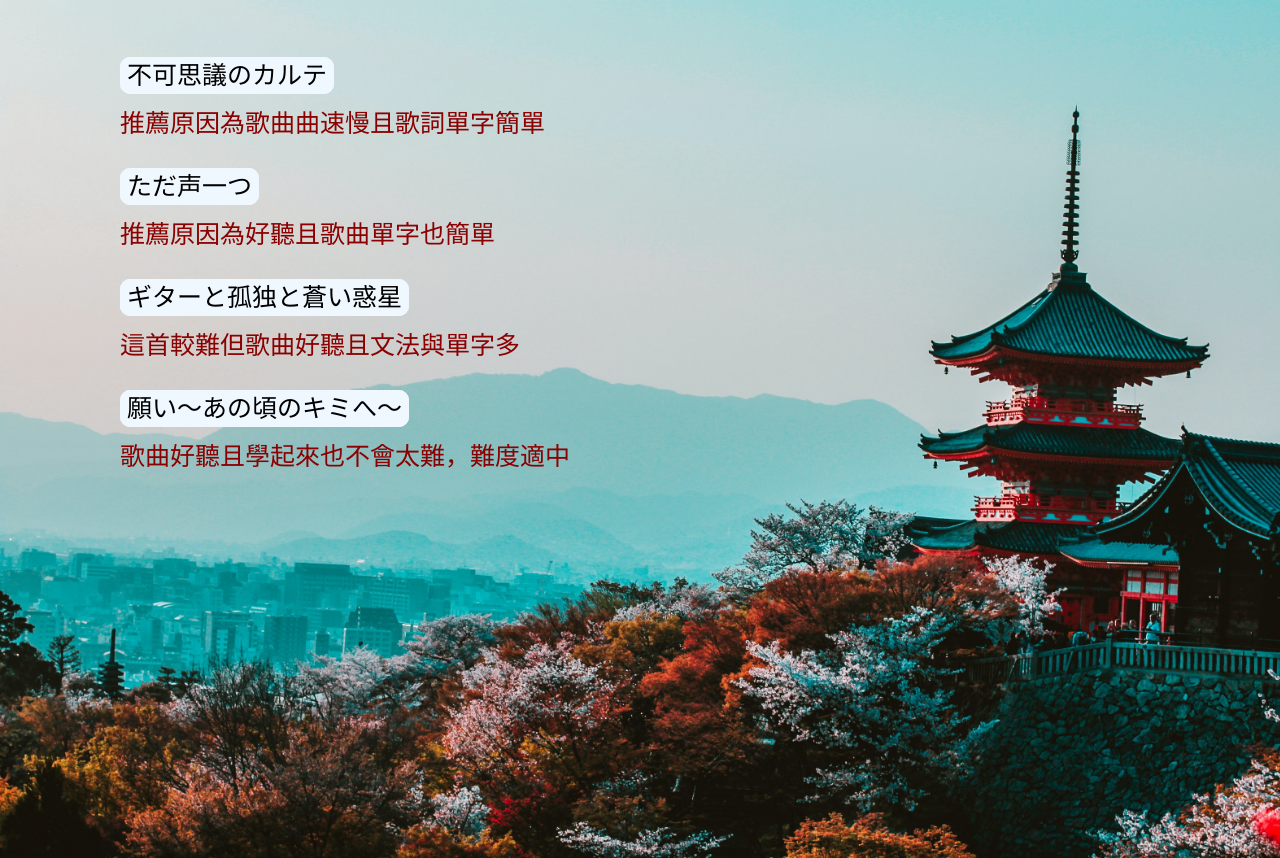
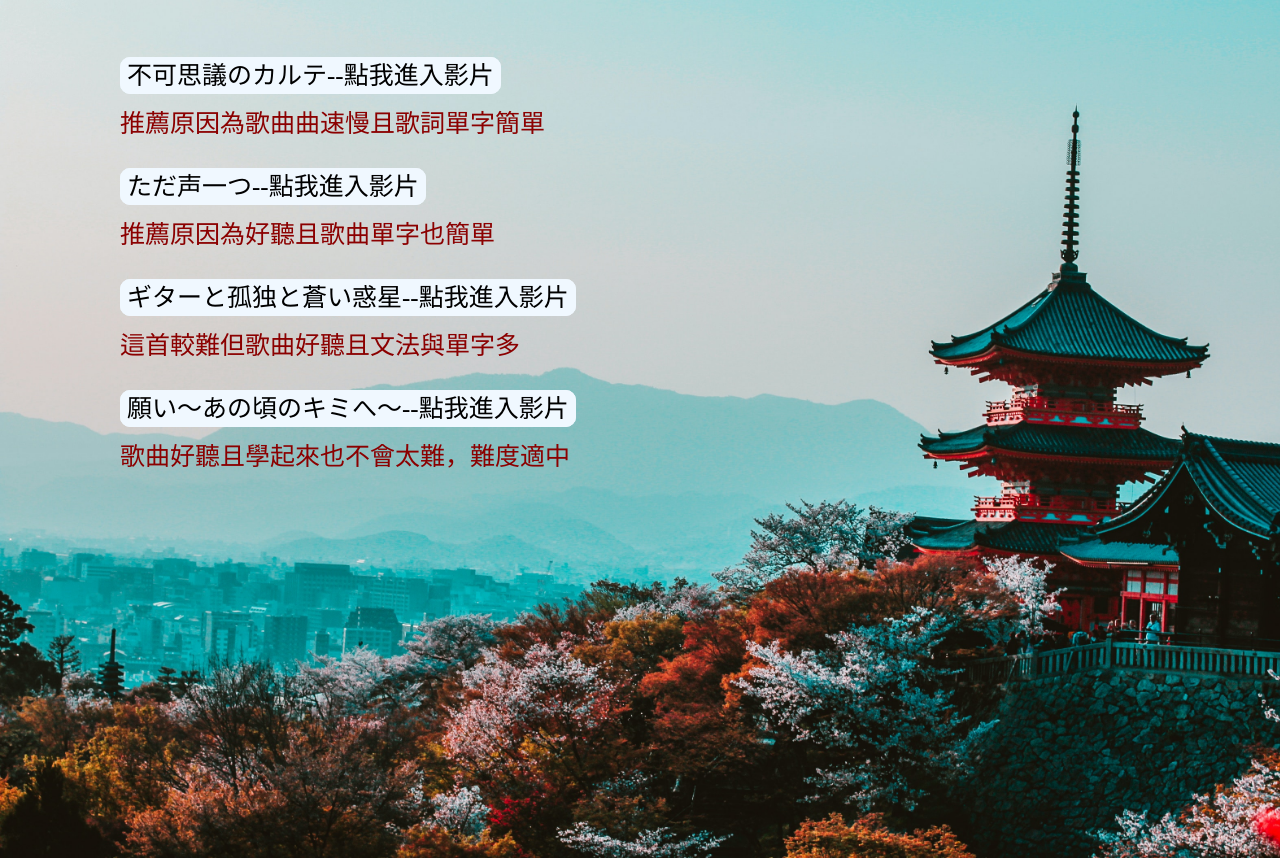
Before and after one commit to Haskai123878/japan, a plain HTML site: page recommend_song.html in a window 1280 px wide. Shown: the part 79-937 px from the top of the page. Drawn offline with nearby package versions, Linux system fonts and the light colour scheme.

Commit message:
add_new_word

```diff
--- a/recommend_song.html
+++ b/recommend_song.html
@@ -41,13 +41,13 @@
             </div>
         </div>
         <div class="web_1">
-            <a href="https://www.youtube.com/watch?v=K1PCl5D-IpU" target="_blank">不可思議のカルテ</a>
+            <a href="https://www.youtube.com/watch?v=K1PCl5D-IpU" target="_blank">不可思議のカルテ--點我進入影片</a>
             <p>推薦原因為歌曲曲速慢且歌詞單字簡單</p>
-            <a href="https://youtu.be/5GUaMOpfmr8" target="_blank">ただ声一つ</a>
+            <a href="https://youtu.be/5GUaMOpfmr8" target="_blank">ただ声一つ--點我進入影片</a>
             <p>推薦原因為好聽且歌曲單字也簡單</p>
-            <a href="https://www.youtube.com/watch?v=B7BxrAAXl94" target="_blank">ギターと孤独と蒼い惑星</a>
+            <a href="https://www.youtube.com/watch?v=B7BxrAAXl94" target="_blank">ギターと孤独と蒼い惑星--點我進入影片</a>
             <p>這首較難但歌曲好聽且文法與單字多</p>
-            <a href="https://youtu.be/W_IkBXSyC_4" target="_blank">願い～あの頃のキミへ～</a>
+            <a href="https://youtu.be/W_IkBXSyC_4" target="_blank">願い～あの頃のキミへ～--點我進入影片</a>
             <p>歌曲好聽且學起來也不會太難，難度適中</p>
         </div>
 </body>
```
Also changed, not shown: japanses_vowel.html (+4 -4 lines), learning outcomes.html (+2 -2 lines).
